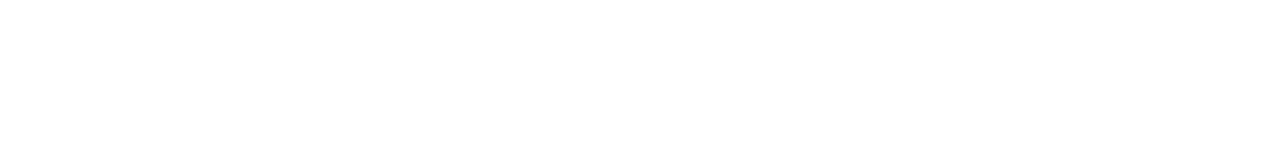
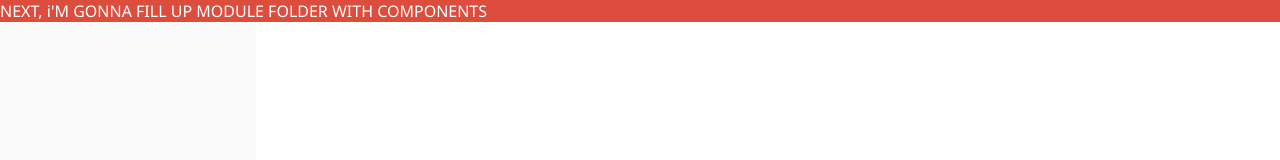
Before and after one commit to KarimElsayad247/odin-todo-list, a website built with webpack: page dist/index.html in a window 1280 px wide. Built offline with nearby package versions, Linux system fonts and the light colour scheme.

Commit message:
Setup body layout as a grid

```diff
--- a/src/index.js
+++ b/src/index.js
@@ -1 +1,3 @@
+import './styles/main.css'
+
 console.log("Hello world");
--- a/src/styles/main.css
+++ b/src/styles/main.css
@@ -0,0 +1,25 @@
+* {
+    margin: 0;
+    padding: 0;
+}
+
+body {
+    font-family: 'Segoe UI', Tahoma, Geneva, Verdana, sans-serif;
+    height: 100vh;
+    display: grid;
+    grid-template-columns: 1fr 4fr;
+    grid-template-rows: min-content auto;
+}
+
+header {
+    background-color: #dc4d3d;
+    color: white;
+    grid-column: 1 / -1;
+    grid-row: 1 / 2;
+}
+
+.sidebar {
+    background-color: #fafafa;
+    grid-column: 1 / 2;
+    grid-row: 2 / 3;
+}
```
Also changed, not shown: dist/index.html.
